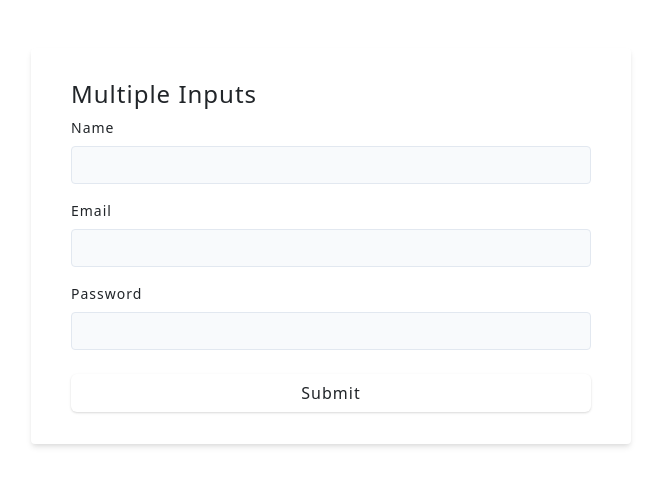
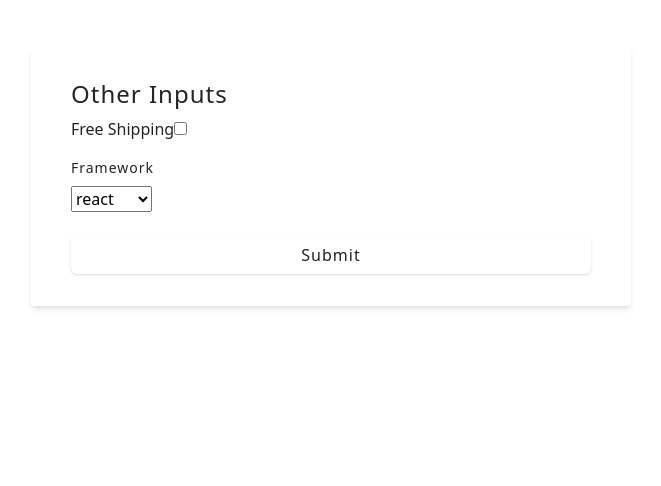
Before and after one commit to mehedihasananik/React-Project, a React (Vite) app: page / in a window 1280 px wide. Shown: the top 486 px of the page, without its empty margins (309-970 px from the left). Built offline with nearby package versions, Linux system fonts and the light colour scheme.

Commit message:
OtherInputs

```diff
--- a/src/App.jsx
+++ b/src/App.jsx
@@ -1,4 +1,4 @@
-import Starter from "./tutorial/06-forms/starter/03-multiple-inputs";
+import Starter from "./tutorial/06-forms/starter/04-other-inputs";
 import Final from "./tutorial/01-useState/final/03-useState-array";
 
 function App() {
--- a/src/tutorial/06-forms/starter/04-other-inputs.jsx
+++ b/src/tutorial/06-forms/starter/04-other-inputs.jsx
@@ -1,20 +1,48 @@
-import { useState } from 'react';
-const frameworks = ['react', 'angular', 'vue', 'svelte'];
+import { useState } from "react";
+const frameworks = ["react", "angular", "vue", "svelte"];
+
 const OtherInputs = () => {
+  const [shipping, setShipping] = useState(false);
+  const [framework, setFramework] = useState("react");
+
+  const onHandleChange = (e) => {
+    console.log(e.target.checked);
+    setShipping(e.target.checked);
+  };
+  const onHandleFramework = (e) => {
+    setFramework(e.target.value);
+  };
   return (
     <div>
-      <form className='form'>
+      <form className="form">
         <h4>Other Inputs</h4>
         {/* name */}
-        <div className='form-row' style={{ textAlign: 'left' }}>
-          <label htmlFor='shipping'> Free Shipping </label>
+        <div className="form-row" style={{ textAlign: "left" }}>
+          <label htmlFor="shipping"> Free Shipping </label>
+          <input
+            type="checkbox"
+            checked={shipping}
+            onChange={onHandleChange}
+            name=""
+            id=""
+          />
         </div>
-        <div className='form-row' style={{ textAlign: 'left' }}>
-          <label htmlFor='framework' className='form-label'>
+        <div className="form-row" style={{ textAlign: "left" }}>
+          <label htmlFor="framework" className="form-label">
             Framework
           </label>
+          <select
+            value={framework}
+            onChange={onHandleFramework}
+            name="React"
+            id=""
+          >
+            {frameworks.map((item) => {
+              return <option key={item}>{item}</option>;
+            })}
+          </select>
         </div>
-        <button type='submit' className='btn btn-block'>
+        <button type="submit" className="btn btn-block">
           submit
         </button>
       </form>
```
